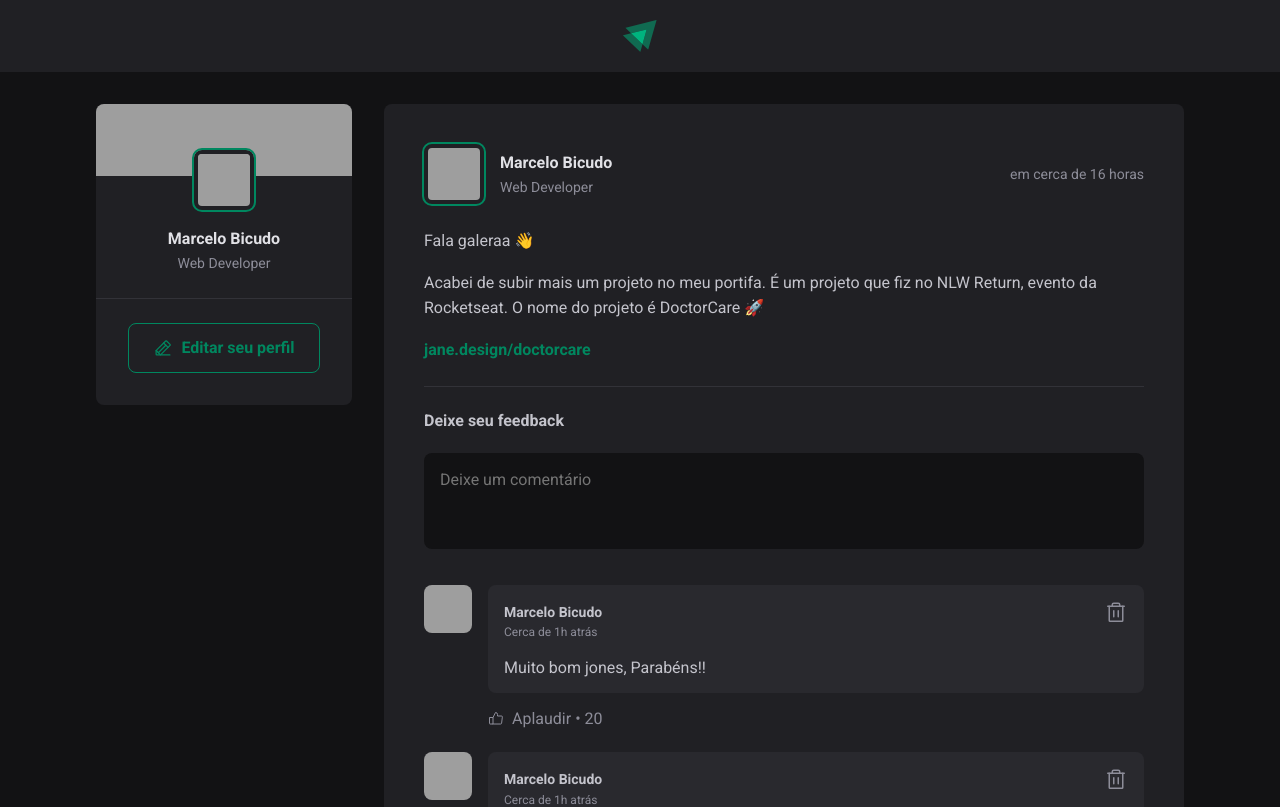
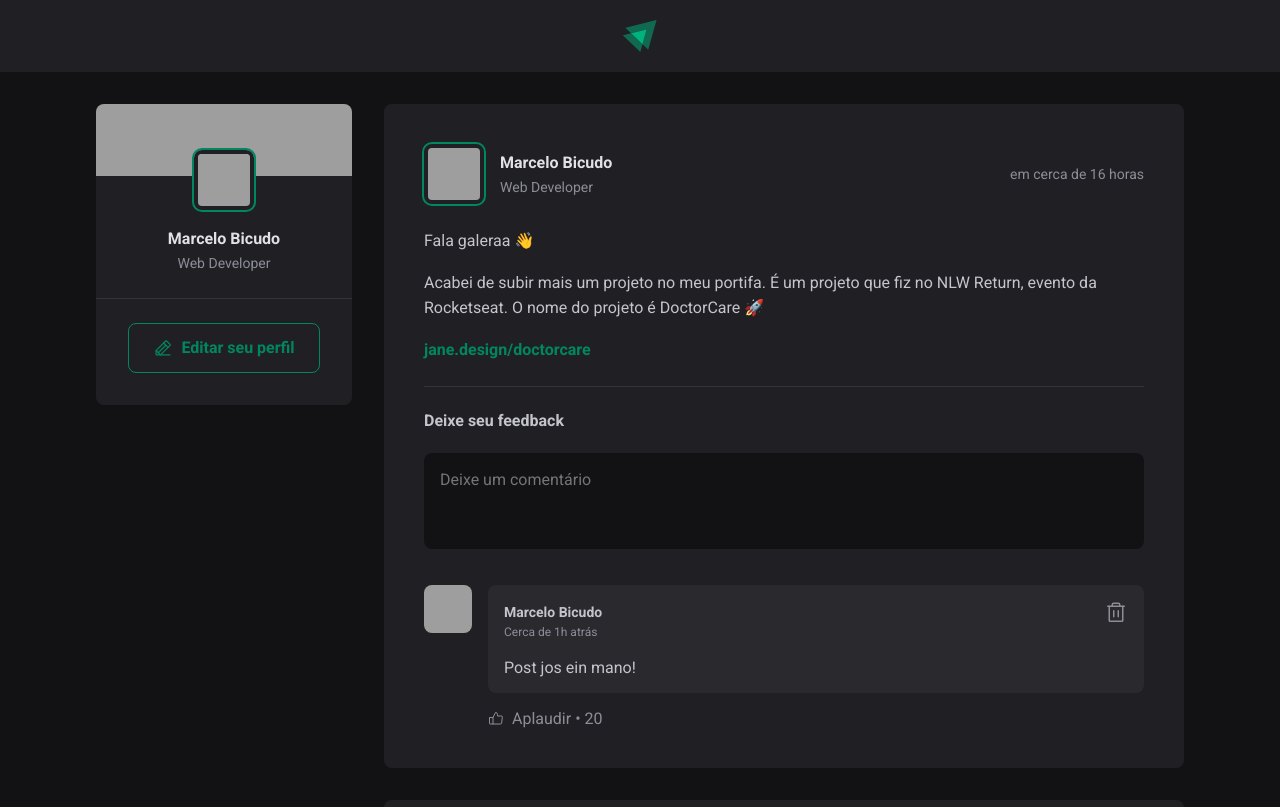
Before and after one commit to marcelobicudo/ignite-reactjs, a React (Vite) app: page / in a window 1280 px wide. Shown: the top 807 px of the page. Built offline with nearby package versions, Linux system fonts and the light colour scheme; grey boxes are pictures that could not be loaded.

Commit message:
passando comentários para estado

```diff
--- a/src/components/Comment.jsx
+++ b/src/components/Comment.jsx
@@ -2,7 +2,7 @@
 import { Trash, ThumbsUp } from 'phosphor-react'
 import { Avatar } from './Avatar';
 
-export function Comment() {
+export function Comment({ content }) {
     return (
         <div className={styles.comment}>
             <Avatar hasBorder={false} src="https://github.com/marcelobicudo.png" />
@@ -26,7 +26,7 @@
                     </header>
 
                     <p>
-                        Muito bom jones, Parabéns!!
+                        {content}
                     </p>
 
                 </div>
--- a/src/components/Post.jsx
+++ b/src/components/Post.jsx
@@ -1,11 +1,18 @@
 import { format, formatDistanceToNow } from 'date-fns';
 import ptBR from 'date-fns/locale/pt-BR';
+import { useState } from 'react';
 
 import { Avatar } from './Avatar';
 import { Comment } from './Comment';
 import styles from './Post.module.css';
 
 export function Post({ author, publishedAt, content }) {
+    const [comments, setComments] = useState([
+        'Post jos ein mano!'
+    ]);
+
+    const [newCommentText, setNewCommentText] = useState('');
+
     const publishedDateFormatted = format(publishedAt, "d 'de' LLLL 'às' HH:mm'h'", {
         locale: ptBR
     });
@@ -13,7 +20,18 @@
     const publishedDateRelativeToNow = formatDistanceToNow(publishedAt, {
         locale: ptBR,
         addSuffix: true
-    })
+    });
+
+    function handleCreateNewComment() {
+        event.preventDefault();
+
+        setComments([...comments, newCommentText]);
+        setNewCommentText('');
+    }
+
+    function handleNewCommentChange() {
+        setNewCommentText(event.target.value);
+    }
 
     return (
         <article className={styles.post}>
@@ -46,10 +64,10 @@
                 })}
             </div>
 
-            <form className={styles.commentForm}>
+            <form onSubmit={handleCreateNewComment} className={styles.commentForm}>
                 <strong>Deixe seu feedback</strong>
 
-                <textarea placeholder='Deixe um comentário' />
+                <textarea placeholder='Deixe um comentário' value={newCommentText} onChange={handleNewCommentChange} />
 
                 <footer>
                     <button type='submit'>Publicar</button>
@@ -57,9 +75,11 @@
             </form>
 
             <div className={styles.commentList}>
-                <Comment />
-                <Comment />
-                <Comment />
+                {comments.map(comment => {
+                    return (
+                        <Comment content={comment} />
+                    );
+                })}
             </div>
         </article>
     );
```
